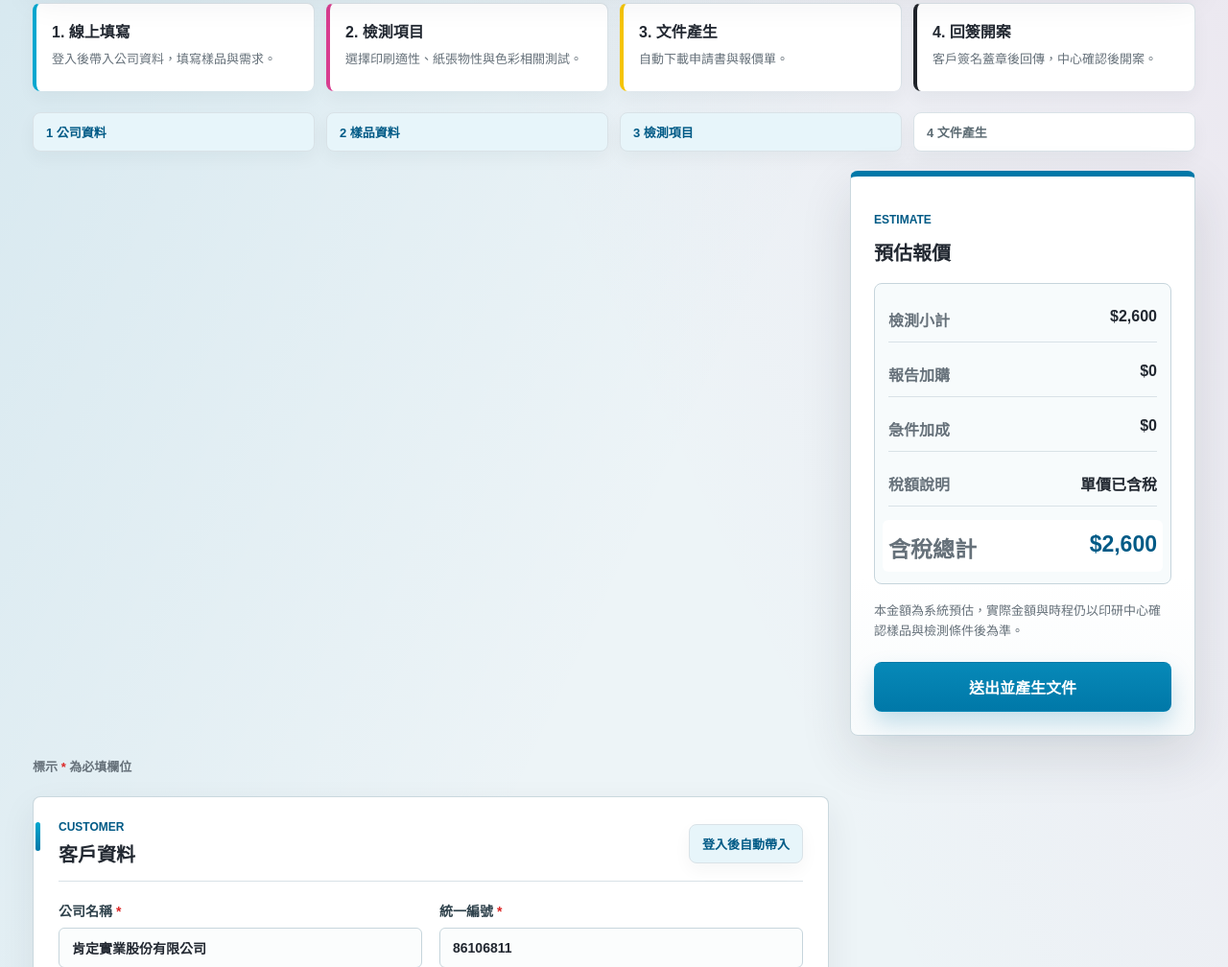
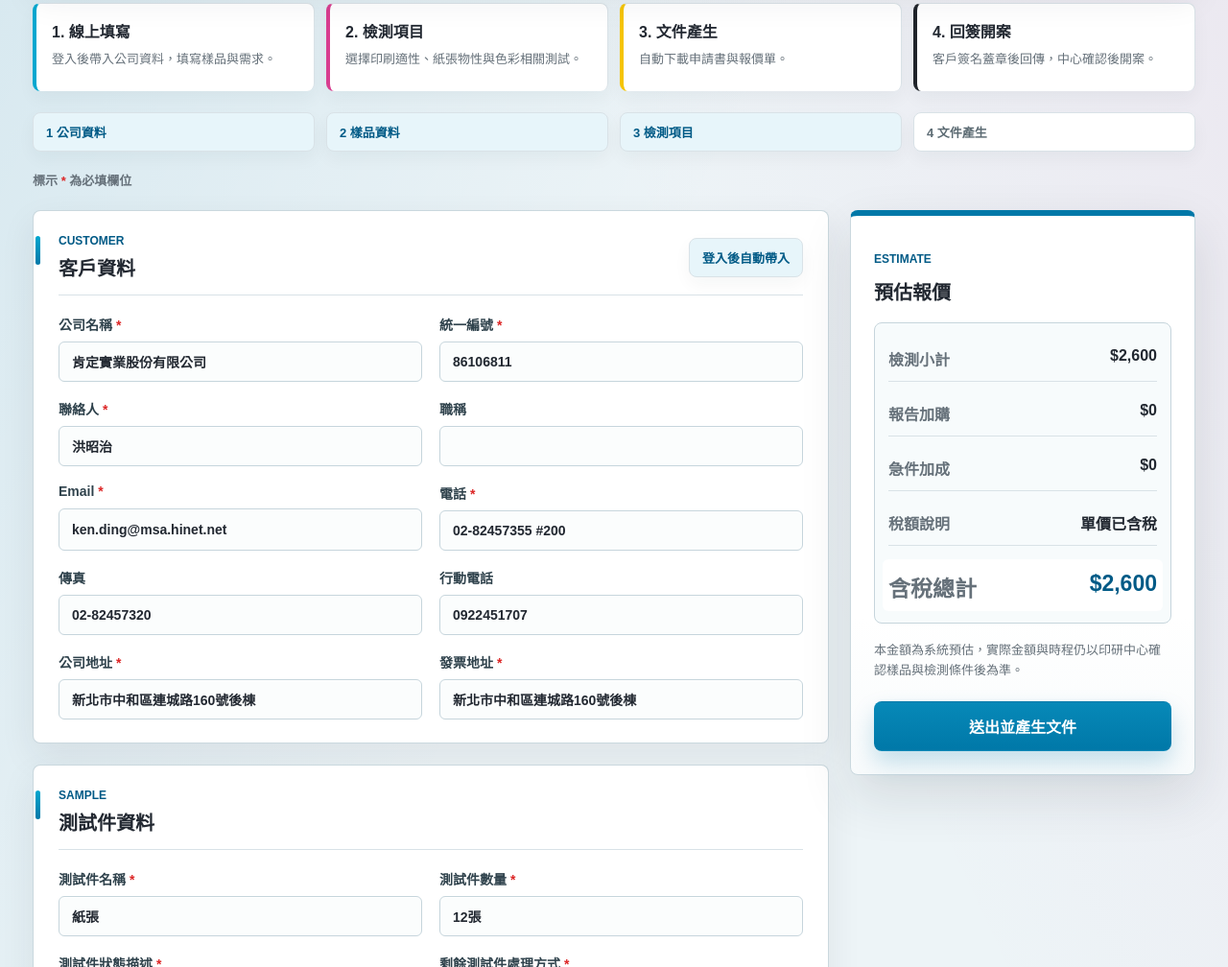
Before and after one commit to kerkermu/printing-quote-mvp, a plain HTML site: page index.html in a window 1280 px wide. Shown: the part 446-1454 px from the top of the page at 96% size. Drawn offline with Linux system fonts and the light colour scheme.

Commit message:
Fix required note layout gap

```diff
--- a/styles.css
+++ b/styles.css
@@ -691,7 +691,7 @@ select:focus {
 
 .summary-panel {
   grid-column: 2;
-  grid-row: 1 / span 3;
+  grid-row: 2 / span 3;
   position: sticky;
   top: 102px;
   padding: 26px 24px 24px;
```
